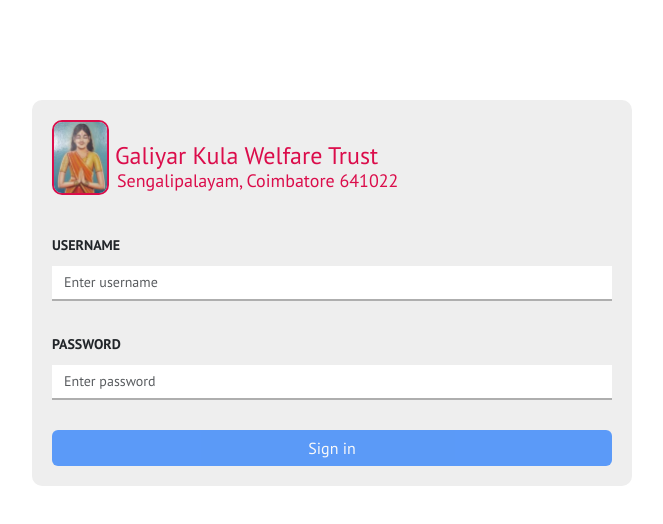
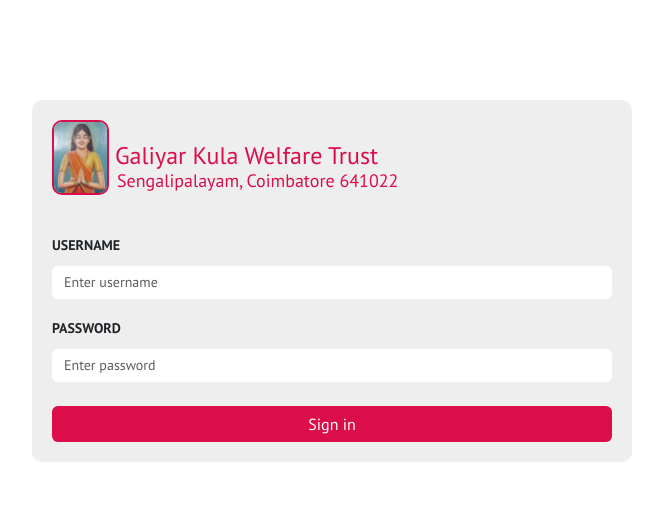
Before and after one commit to nagamuraliweb/AkkammaDeviTrustUI, a React (Create React App) app in the folder GaliyarKulaWelfareTrust-UI/: page / in a window 1280 px wide. Shown: the top 524 px of the page, without its empty margins (308-971 px from the left). Built offline with nearby package versions, Linux system fonts and the light colour scheme.

Commit message:
Login validation

```diff
--- a/GaliyarKulaWelfareTrust-UI/src/App.css
+++ b/GaliyarKulaWelfareTrust-UI/src/App.css
@@ -47,3 +47,8 @@
 .logout svg {
   margin-left: 5px;
 }
+
+.field-error {
+  color: red;
+  font-size: 14px;
+}
--- a/GaliyarKulaWelfareTrust-UI/src/components/header.js
+++ b/GaliyarKulaWelfareTrust-UI/src/components/header.js
@@ -12,7 +12,7 @@
 
     return (
         <>
-            <h4 className='logo'><img src={logo} /> Galiyar Kula Welfare Trust <br /><span>Sengalipalayam, Coimbatore 641022</span>
+            <h4 className='logo'><img src={logo} alt="Logo" /> Galiyar Kula Welfare Trust <br /><span>Sengalipalayam, Coimbatore 641022</span>
                 <span className='logout' onClick={logOut}>Logout<svg xmlns="http://www.w3.org/2000/svg" width="16" height="16" fill="currentColor" class="bi bi-power" viewBox="0 0 16 16">
                     <path d="M7.5 1v7h1V1z" />
                     <path d="M3 8.812a5 5 0 0 1 2.578-4.375l-.485-.874A6 6 0 1 0 11 3.616l-.501.865A5 5 0 1 1 3 8.812" />
--- a/GaliyarKulaWelfareTrust-UI/src/pages/login/login.css
+++ b/GaliyarKulaWelfareTrust-UI/src/pages/login/login.css
@@ -28,10 +28,8 @@
 
 .login-form input {
     border: 0;
-    border-bottom: 2px solid #aeaeae;
-    border-radius: 0;
+    border-radius: 6px;
     font-size: 14px;
-    margin-bottom: 30px;
 }
 
 .login-form input:focus {
--- a/GaliyarKulaWelfareTrust-UI/src/pages/login/login.js
+++ b/GaliyarKulaWelfareTrust-UI/src/pages/login/login.js
@@ -14,6 +14,24 @@
     const [password, setPassword] = useState("");
     const [usernameError, setUsernameError] = useState(false);
     const [passwordError, setPasswordError] = useState(false);
+
+    const handleUsername = (name) => {
+        setUsername(name);
+        if (name) {
+            setUsernameError(false);
+        } else {
+            setUsernameError(true);
+        }
+    }
+
+    const handlePassword = (pwd) => {
+        setPassword(pwd);
+        if (pwd) {
+            setPasswordError(false);
+        } else {
+            setPasswordError(true);
+        }
+    }
 
     const handleLogin = async () => {
         if (!username) {
@@ -42,16 +60,16 @@
                         <Form>
                             <Form.Group className="mb-3" controlId="formBasicEmail">
                                 <Form.Label>USERNAME</Form.Label>
-                                <Form.Control type="text" placeholder="Enter username" name="username" onChange={(e) => setUsername(e.target.value)} />
-                                {usernameError ? <span className="filed-error">Please enter username</span> : <></>}
+                                <Form.Control type="text" placeholder="Enter username" name="username" onChange={(e) => handleUsername(e.target.value)} />
+                                {usernameError ? <span className="field-error">Please enter username</span> : <></>}
                             </Form.Group >
 
-                            <Form.Group className="mb-3" controlId="formBasicPassword">
+                            <Form.Group className="mb-4" controlId="formBasicPassword">
                                 <Form.Label>PASSWORD</Form.Label>
-                                <Form.Control type="password" placeholder="Enter password" name="password" onChange={(e) => setPassword(e.target.value)} />
-                                {passwordError ? <span className="filed-error">Please enter password</span> : <></>}
+                                <Form.Control type="password" placeholder="Enter password" name="password" onChange={(e) => handlePassword(e.target.value)} />
+                                {passwordError ? <span className="field-error">Please enter password</span> : <></>}
                             </Form.Group >
-                            <Button disabled={username === '' || password === ''} variant="primary" className='button-style' onClick={handleLogin}>
+                            <Button variant="primary" className='button-style' onClick={handleLogin}>
                                 Sign in
                             </Button>
                         </Form >
```
